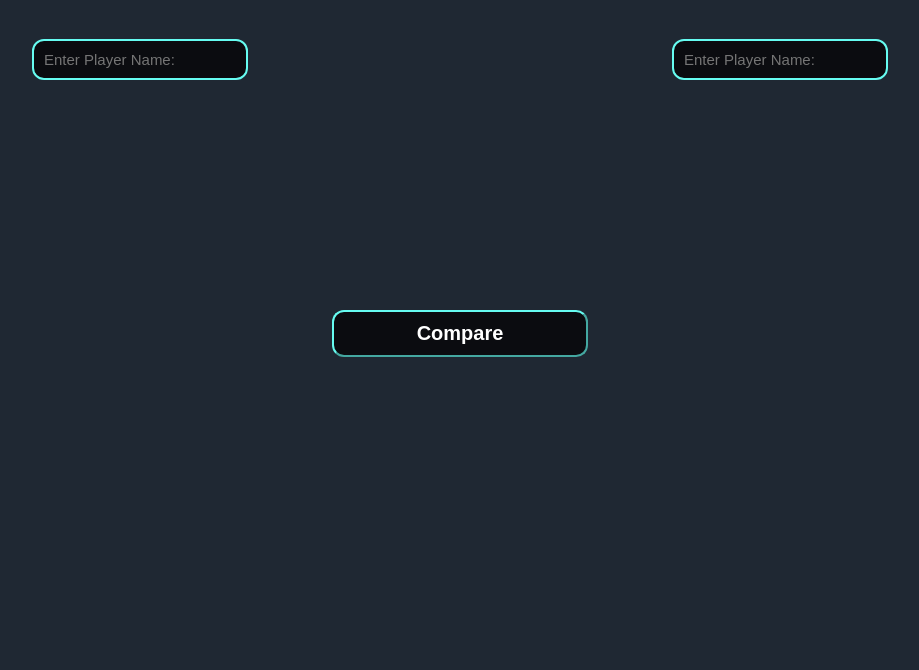
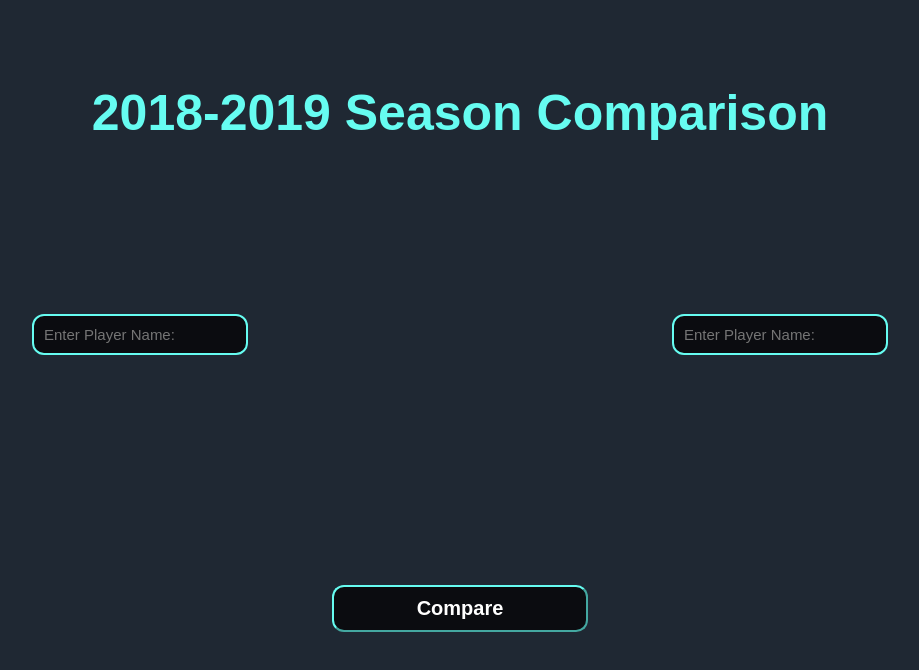
Before and after one commit to kevinho1221/NBA-Stats-React-App, a React (Create React App) app: page / in a window 1280 px wide. Shown: the top 670 px of the page, without its empty margins (180-1099 px from the left). Built offline with nearby package versions, Linux system fonts and the light colour scheme.

Commit message:
Added a header

```diff
--- a/src/App.css
+++ b/src/App.css
@@ -6,9 +6,23 @@
 #45A29E
 */
 
+* {
+}
 .App {
   min-height: 400vh;
   background-color: #1f2833;
+  overflow-x: hidden;
+}
+
+.Season {
+  color: #66fcf1;
+  display: flex;
+  justify-content: center;
+  font-weight: bold;
+  font-size: 25px;
+  margin-top: 50px;
+  margin-bottom: 100px;
+  font-family: Arial, Helvetica, sans-serif;
 }
 
 .compare-button {
--- a/src/App.js
+++ b/src/App.js
@@ -122,6 +122,9 @@ class App extends Component {
   render() {
     return (
       <div className="App">
+        <div className="Season">
+          <h1>2018-2019 Season Comparison</h1>
+        </div>
         <div className="p1-searchbar">
           <SearchBar
             value={this.state.p1SearchValue}
```
